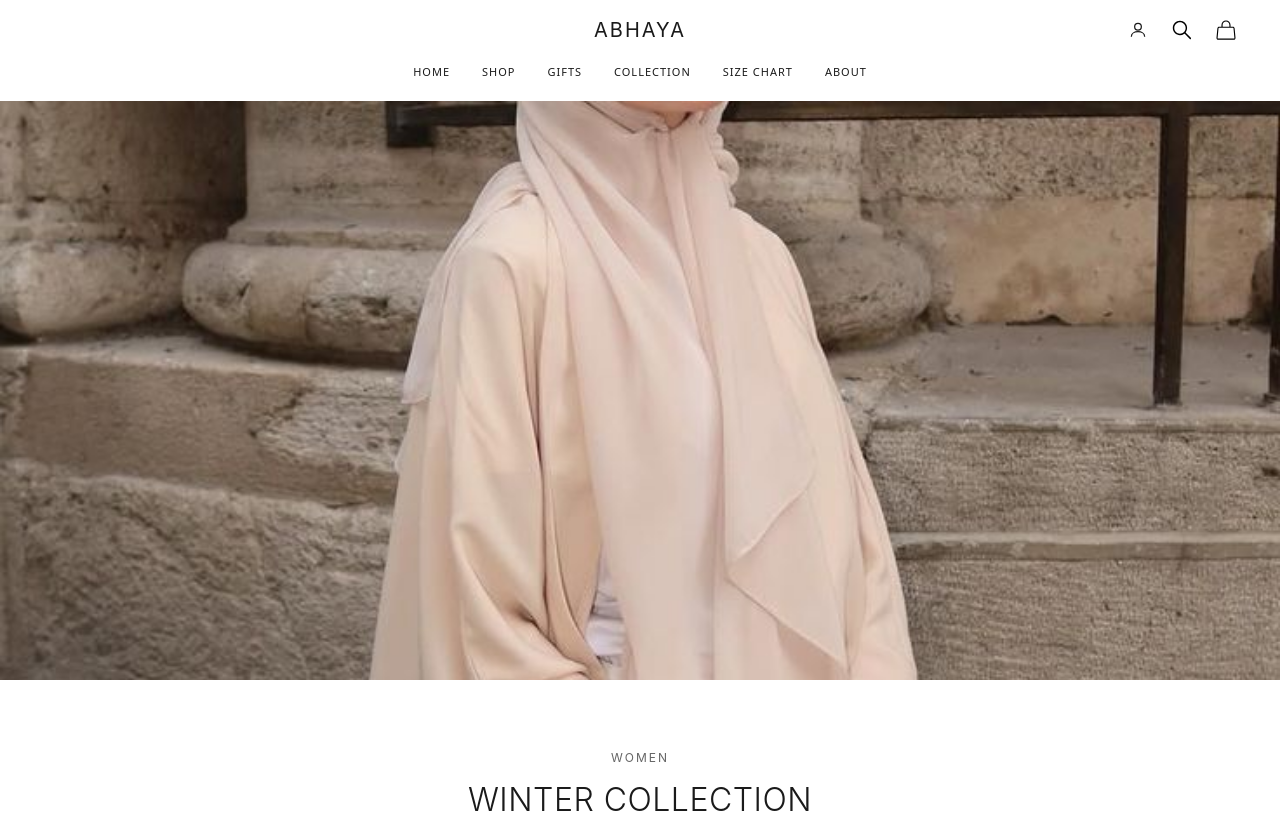
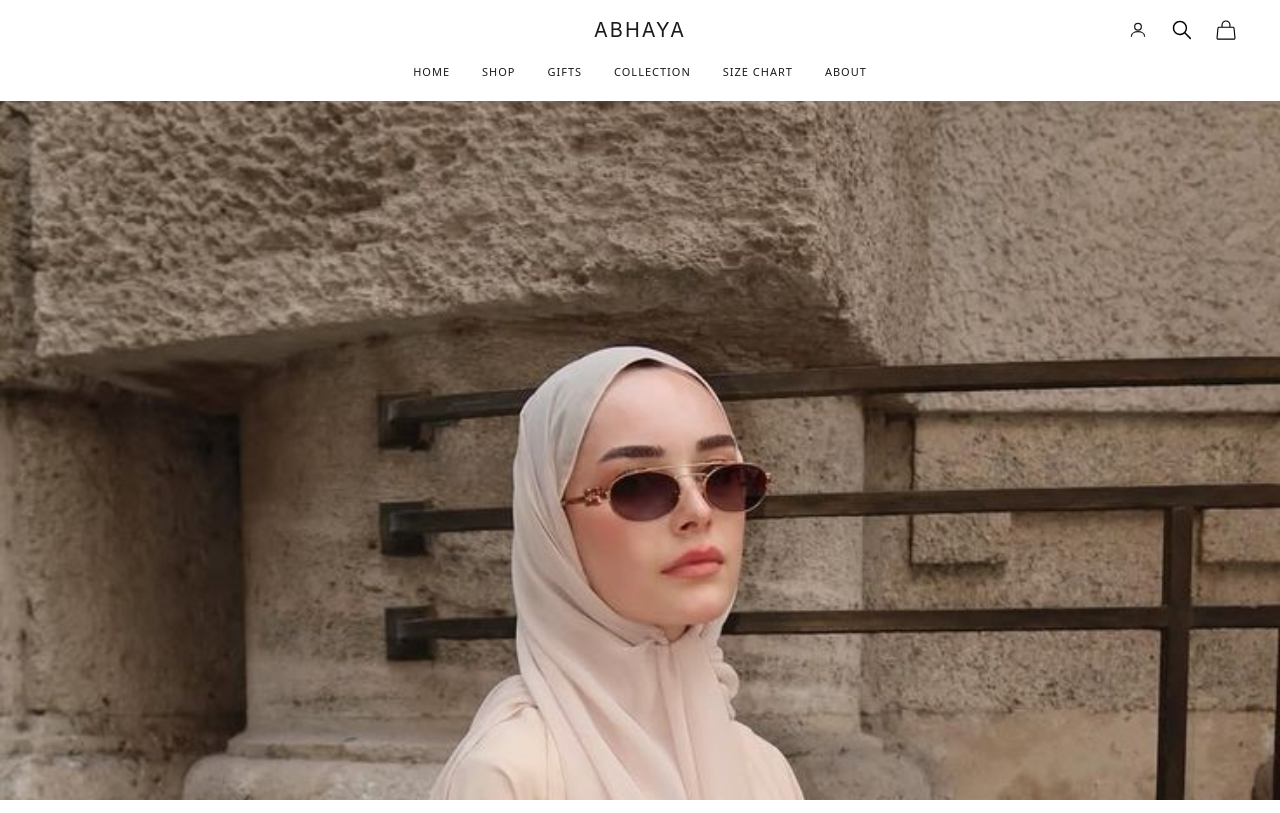
Before and after one commit to SumoodAmeen/e-commerce, a React (Vite) app: page / in a window 1280 px wide. Shown: the top 813 px of the page. Built offline with nearby package versions, Linux system fonts and the light colour scheme.

Commit message:
hero section and video section code optimized

```diff
--- a/src/components/Hero.jsx
+++ b/src/components/Hero.jsx
@@ -4,63 +4,15 @@ const Hero = () => {
     return (
         <section className="w-full">
             {/* Mobile View */}
-            <div className="md:hidden">
+            <div>
                 {/* Hero Image - Full width on mobile */}
                 <div className="w-full">
                     <img
                         src={heroImage}
                         alt="Hero"
-                        className="w-full h-[70vh] object-cover"
+                        className="w-full h-[70vh] md:h-screen object-cover object-top"
                     />
                 </div>
-
-                {/* Content Section
-                <div className="px-4 py-6">
-                    <h1
-                        className="text-[28px] font-light text-[#1a1a1a] tracking-[1px] mb-4"
-                    >
-                        IN PRESENCE
-                    </h1>
-                    <p className="text-[15px] leading-[1.4] text-[#1a1a1a] font-light">
-                        Timeless abayas designed for modern elegance.{' '}
-                        <span className="text-[#000000] font-medium">
-                            Crafted with care, each piece blends modesty, comfort, and refined style for everyday wear and special moments.
-                        </span>
-                        <br />
-                        <br />
-                        Discover effortless silhouettes, premium fabrics, and subtle details made to move with you and elevate your presence, wherever you go.
-                    </p>
-                </div>*/}
-            </div>
-
-            {/* Desktop View */}
-            <div className="hidden md:block">
-                {/* Hero Image - Full width */}
-                <div className="w-full">
-                    <img
-                        src={heroImage}
-                        alt="Hero"
-                        className="w-full h-[85vh] object-cover"
-                    />
-                </div>
-
-                {/* Content Section - Below Image
-                <div className="px-16 py-10">
-                    <h1
-                        className="text-[36px] font-normal text-[#1a1a1a] tracking-[2px] mb-6"
-                    >
-                        IN PRESENCE
-                    </h1>
-                    <p className="text-[17px] leading-[1.7] text-[#1a1a1a] font-light max-w-3xl">
-                        Timeless abayas designed for modern elegance.{' '}
-                        <span className="text-[#000000] font-medium">
-                            Crafted with care, each piece blends modesty, comfort, and refined style for everyday wear and special moments.
-                        </span>
-                        <br />
-                        <br />
-                        Discover effortless silhouettes, premium fabrics, and subtle details made to move with you and elevate your presence, wherever you go.
-                    </p>
-                </div>*/}
             </div>
         </section>
     );
--- a/src/components/Video.jsx
+++ b/src/components/Video.jsx
@@ -15,22 +15,6 @@ const SeasonVideo = () => {
             >
                 <source src={Video} type="video/mp4" />
             </video>
-
-            {/* Overlay (optional dark layer) */}
-            <div className="absolute inset-0 bg-black/30" />
-
-            {/* Content on top
-            <div className="relative z-10 flex h-full flex-col items-center justify-center text-white text-center px-4">
-                <h1 className="text-3xl md:text-5xl font-semibold tracking-wide">
-                    New Collection
-                </h1>
-                <p className="mt-3 text-sm md:text-lg opacity-90">
-                    Timeless. Elegant. Modest.
-                </p>
-                <button className="mt-6 px-6 py-2 border border-white hover:bg-white hover:text-black transition">
-                    Shop Now
-                </button>
-            </div>*/}
         </div>
     );
 };
```
Also changed, not shown: src/assets/hero/hero_mobile.png (added).
